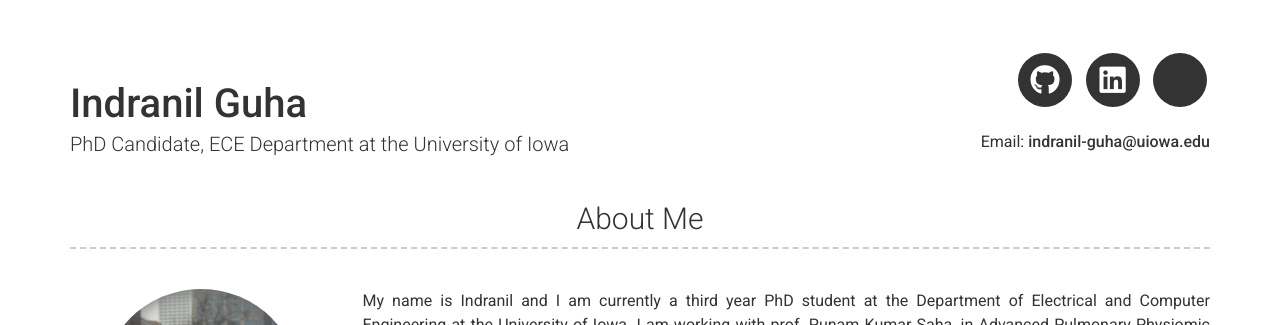
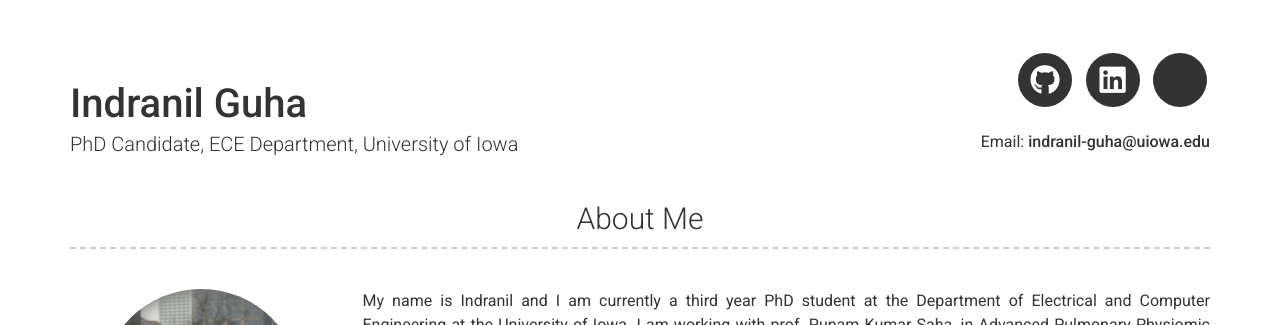
Before and after one commit to iguha94/iguha94.github.io, a Jekyll site: the page built from index.md, in a window 1280 px wide. Shown: the top 325 px of the page. Built offline with Jekyll 4.4.1, drawn with Linux system fonts in a browser that asks for light colours; nearby versions of some CDN libraries; a style sheet for code colours, icons or effects is not loaded.

Commit message:
fixing education tab

```diff
--- a/_config.yml
+++ b/_config.yml
@@ -4,9 +4,9 @@ repository: sproogen/resume-theme
 
 # Personal info
 name: Indranil Guha
-title: PhD Candidate, ECE Department at the University of Iowa
+title: PhD Candidate, ECE Department, University of Iowa
 email: indranil-guha@uiowa.edu
-web: C721, General Hospital(GH), Iowa City, IA, 52246, USA
+address: C721, General Hospital(GH), Iowa City, IA, 52246, USA
 
 # Social links
 #researchgate_username: Indranil_Guha3
```
